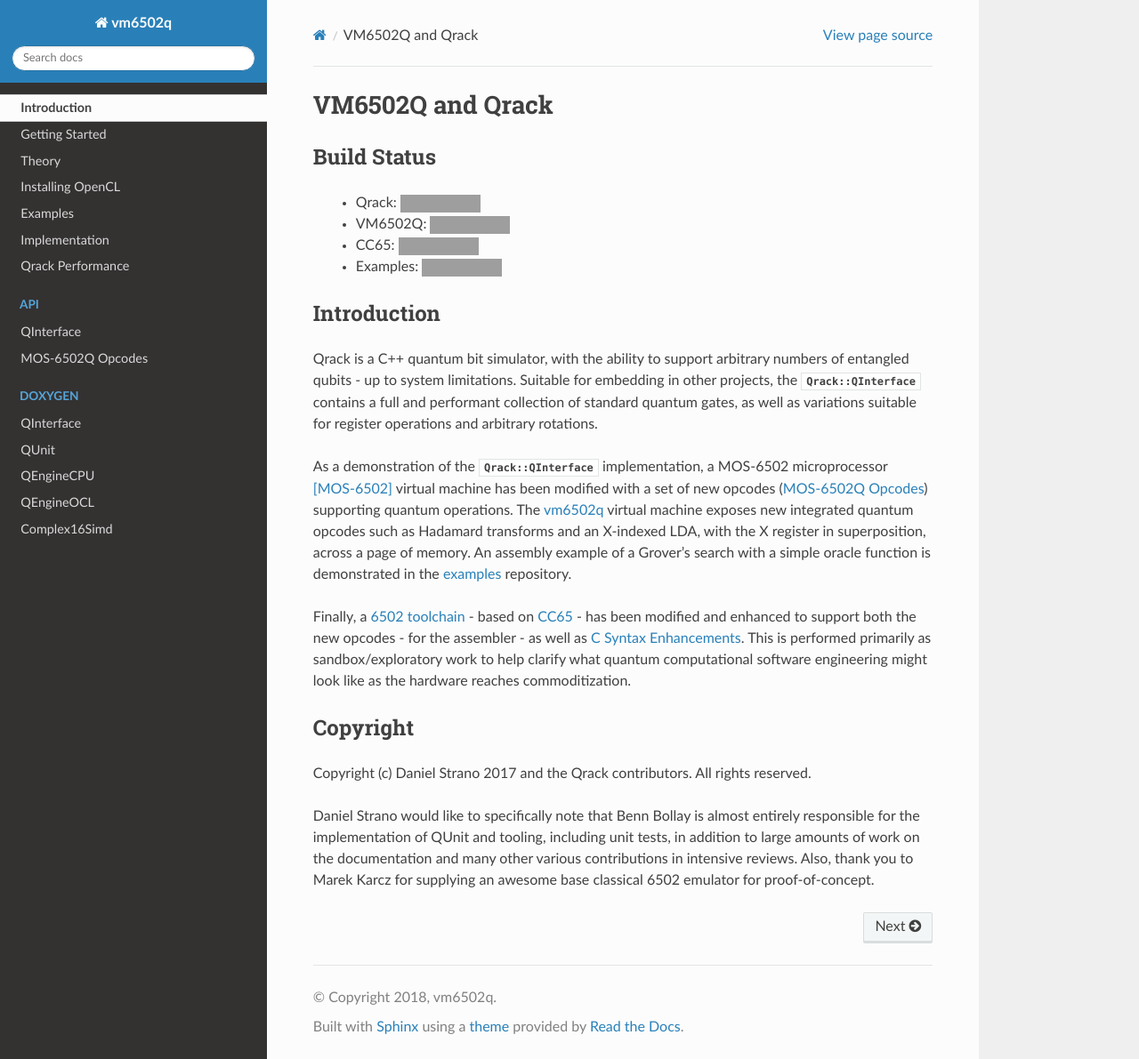
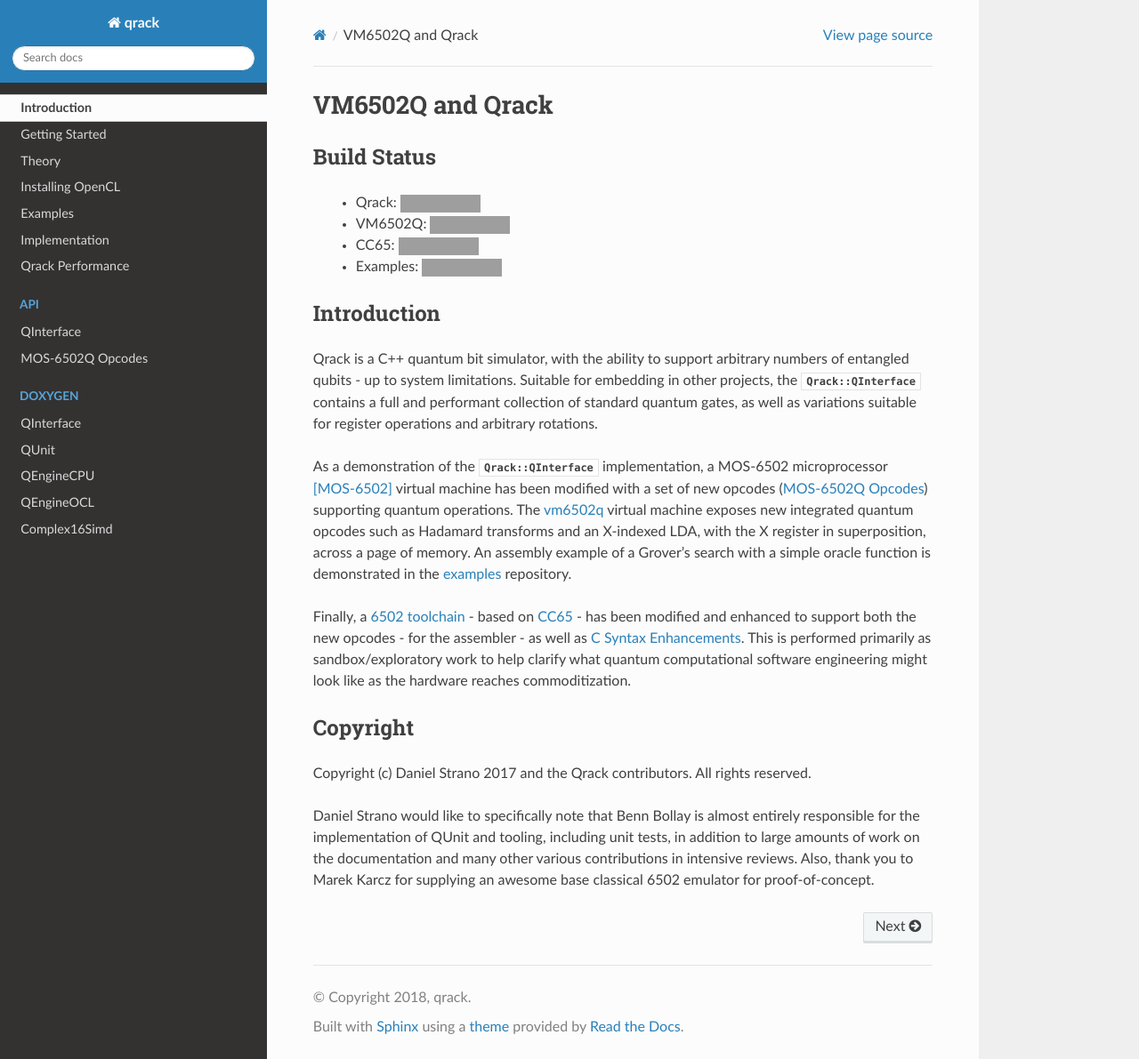
Before and after one commit to vm6502q/qrack.github.io, a Sphinx documentation site: the page built from docs/index.rst, in a window 1280 px wide and 1191 px high. Shown: the whole window at 89% size. Built offline with Sphinx 7.4.7 and the Read the Docs theme 2.0.0, drawn with Linux system fonts in a browser that asks for light colours; grey boxes are pictures that could not be loaded.

Commit message:
Change vm6502q to qrack in conf.py

```diff
--- a/docs/conf.py
+++ b/docs/conf.py
@@ -25,9 +25,9 @@ run_doxygen('qrack')
 
 # -- Project information -----------------------------------------------------
 
-project = u'vm6502q'
-copyright = u'2018, vm6502q'
-author = u'vm6502q'
+project = u'qrack'
+copyright = u'2018, qrack'
+author = u'qrack'
 
 # The short X.Y version
 version = u''
@@ -118,7 +118,7 @@ html_static_path = ['_static']
 # -- Options for HTMLHelp output ---------------------------------------------
 
 # Output file base name for HTML help builder.
-htmlhelp_basename = 'vm6502qdoc'
+htmlhelp_basename = 'qrackdoc'
 
 
 # -- Options for LaTeX output ------------------------------------------------
@@ -145,8 +145,8 @@ latex_elements = {
 # (source start file, target name, title,
 #  author, documentclass [howto, manual, or own class]).
 latex_documents = [
-    (master_doc, 'vm6502q.tex', u'vm6502q Documentation',
-     u'vm6502q', 'manual'),
+    (master_doc, 'qrack.tex', u'qrack Documentation',
+     u'qrack', 'manual'),
 ]
 
 
@@ -155,7 +155,7 @@ latex_documents = [
 # One entry per manual page. List of tuples
 # (source start file, name, description, authors, manual section).
 man_pages = [
-    (master_doc, 'vm6502q', u'vm6502q Documentation',
+    (master_doc, ' qrack', u'qrack Documentation',
      [author], 1)
 ]
 
@@ -166,8 +166,8 @@ man_pages = [
 # (source start file, target name, title, author,
 #  dir menu entry, description, category)
 texinfo_documents = [
-    (master_doc, 'vm6502q', u'vm6502q Documentation',
-     author, 'vm6502q', 'One line description of project.',
+    (master_doc, 'qrack', u'qrack Documentation',
+     author, 'qrack', 'Qrack library documentation.',
      'Miscellaneous'),
 ]
 
```
